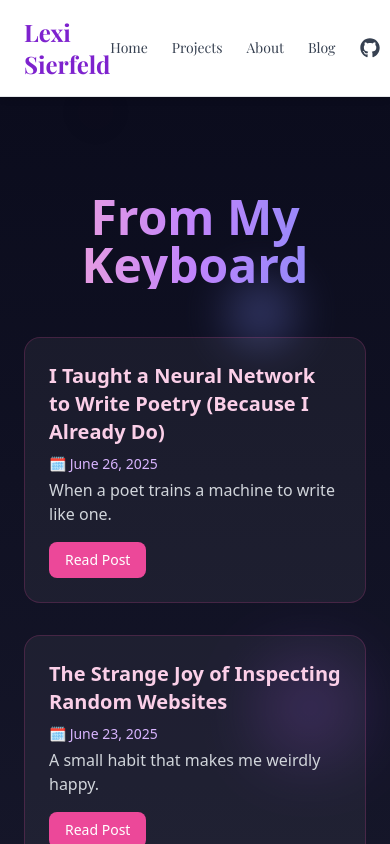
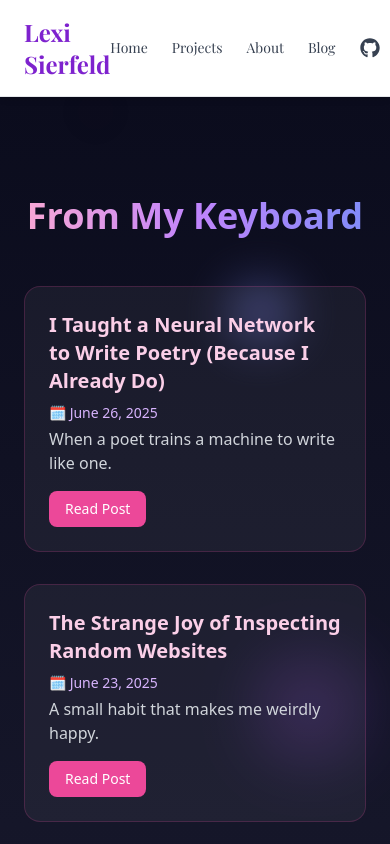
Before and after one commit to codebylexis/lexisierfeld-portfolio, a Next.js app: page /blog in a window 390 px wide. Shown: the top 844 px of the page. Built offline with nearby package versions, Linux system fonts and the light colour scheme.

Commit message:
Added blog post

```diff
--- a/app/blog/page.tsx
+++ b/app/blog/page.tsx
@@ -21,10 +21,11 @@ export default function Blog() {
   initial={{ opacity: 0, y: -20 }}
   animate={{ opacity: 1, y: 0 }}
   transition={{ duration: 0.8 }}
-        className="text-5xl font-extrabold text-center mb-12 bg-gradient-to-r from-pink-300 via-purple-400 to-indigo-400 text-transparent bg-clip-text"
+  className="text-4xl md:text-5xl leading-tight font-extrabold text-center mb-12 bg-gradient-to-r from-pink-300 via-purple-400 to-indigo-400 text-transparent bg-clip-text"
 >
   From My Keyboard
 </motion.h1>
+
 
       <div className="max-w-6xl mx-auto grid md:grid-cols-2 gap-8 relative z-10">
         {/* Blog Post: I Taught a Neural Network to Write Poetry */}
```
Lines whose indentation alone changed are shown as unchanged.
